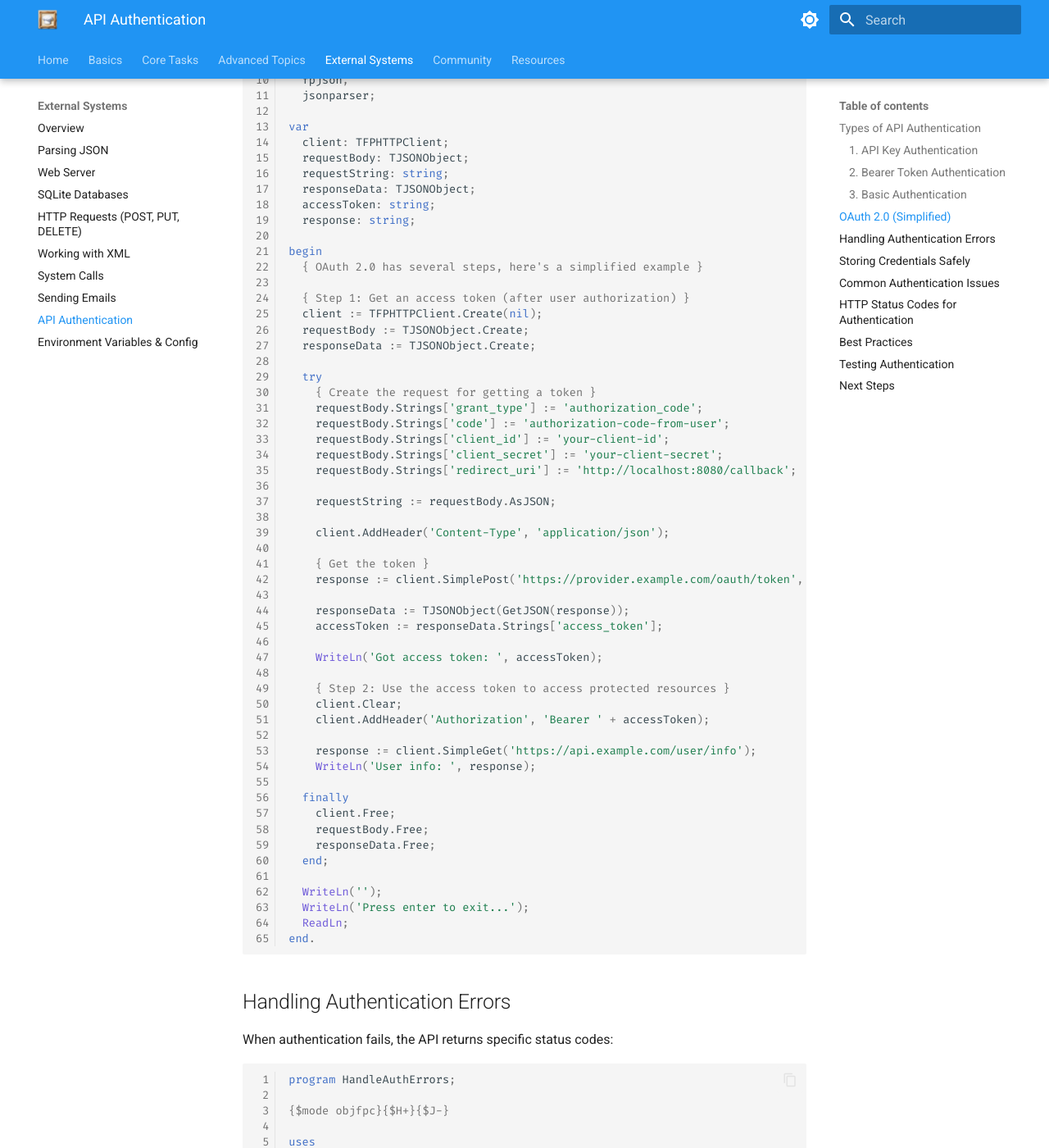
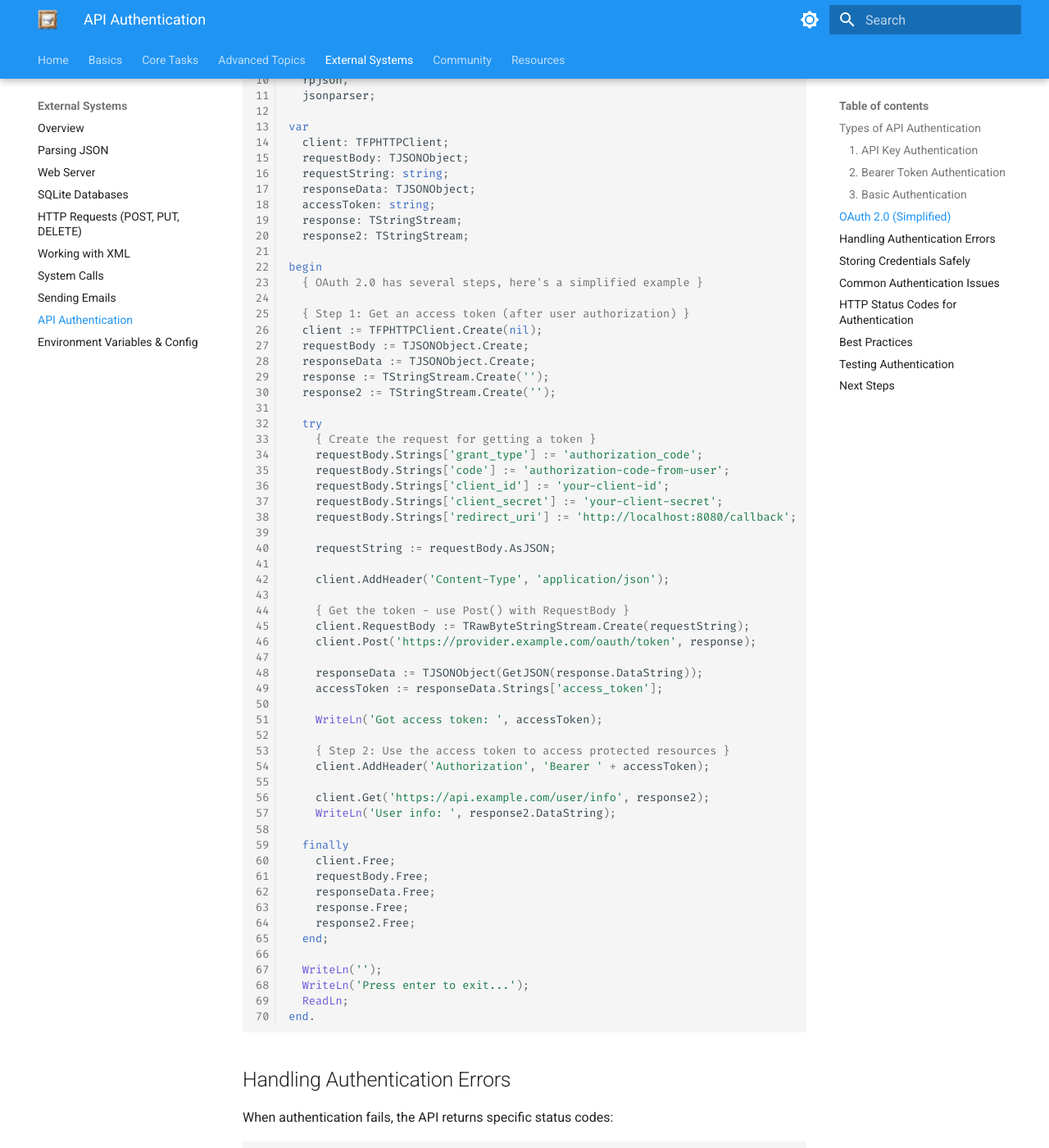
Before and after one commit to ikelaiah/free-pascal-cookbook, an MkDocs documentation site: the page built from docs/docs/external-systems/api-authentication.md, in a window 1280 px wide and 1400 px high, scrolled down 3460 px. Shown: the whole window at 82% size. Built offline with MkDocs 1.6.1 and Material for MkDocs 9.7.7, drawn with Linux system fonts in a browser that asks for light colours.

Commit message:
fix(http-requests): correct FPHTTPClient API usage for POST/PUT requests
Replace incorrect SimplePost(url, data) calls with proper instance methods
using RequestBody and TStringStream. The FPHTTPClient.SimplePost() method
does not accept data parameters - it only handles empty POST responses.

Changes:
- api-authentication.md: Use client.Post() with RequestBody for OAuth2 token
  requests, use client.Get() for resource requests, use separate TStringStream
  instances for each response
- http-requests-advanced.md: Replace SimplePost(url, jsonString) with
  client.RequestBody + client.Post(url, response) pattern for POST requests,
  use client.Put() for PUT requests, properly manage TStringStream lifecycle

This fixes compilation errors: "Invalid assignment, procedures return no value"

🤖 Generated with [Claude Code](https://claude.com/claude-code)

Co-Authored-By: Claude <noreply@anthropic.com>

```diff
--- a/docs/docs/external-systems/api-authentication.md
+++ b/docs/docs/external-systems/api-authentication.md
@@ -178,7 +178,8 @@ var
   requestString: string;
   responseData: TJSONObject;
   accessToken: string;
-  response: string;
+  response: TStringStream;
+  response2: TStringStream;
 
 begin
   { OAuth 2.0 has several steps, here's a simplified example }
@@ -187,6 +188,8 @@ begin
   client := TFPHTTPClient.Create(nil);
   requestBody := TJSONObject.Create;
   responseData := TJSONObject.Create;
+  response := TStringStream.Create('');
+  response2 := TStringStream.Create('');
 
   try
     { Create the request for getting a token }
@@ -200,25 +203,27 @@ begin
 
     client.AddHeader('Content-Type', 'application/json');
 
-    { Get the token }
-    response := client.SimplePost('https://provider.example.com/oauth/token', requestString);
+    { Get the token - use Post() with RequestBody }
+    client.RequestBody := TRawByteStringStream.Create(requestString);
+    client.Post('https://provider.example.com/oauth/token', response);
 
-    responseData := TJSONObject(GetJSON(response));
+    responseData := TJSONObject(GetJSON(response.DataString));
     accessToken := responseData.Strings['access_token'];
 
     WriteLn('Got access token: ', accessToken);
 
     { Step 2: Use the access token to access protected resources }
-    client.Clear;
     client.AddHeader('Authorization', 'Bearer ' + accessToken);
 
-    response := client.SimpleGet('https://api.example.com/user/info');
-    WriteLn('User info: ', response);
+    client.Get('https://api.example.com/user/info', response2);
+    WriteLn('User info: ', response2.DataString);
 
   finally
     client.Free;
     requestBody.Free;
     responseData.Free;
+    response.Free;
+    response2.Free;
   end;
 
   WriteLn('');
```
Also changed, not shown: docs/docs/external-systems/http-requests-advanced.md (+12 -6 lines).
